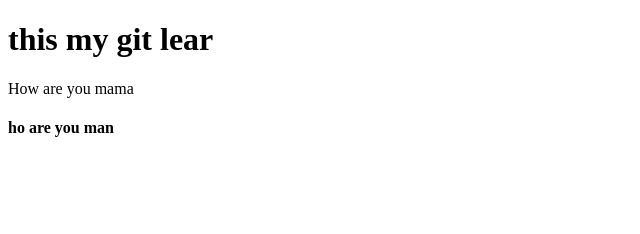
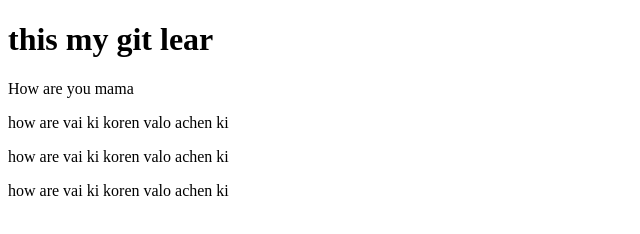
Before and after one commit to sumanpatwary/learn-programming-hero, a plain HTML site: page index.html in a window 1280 px wide. Shown: the whole page, without its empty margins (0-640 px from the left). Drawn offline with Linux system fonts and the light colour scheme.

Commit message:
add korlam p

```diff
--- a/index.html
+++ b/index.html
@@ -9,6 +9,10 @@
 <body>
     <h1>this my git lear</h1>
     <div><div class="box">How are you mama</div></div>
-   <h4>ho are you man</h4>
+
+ <p>how are vai ki koren valo achen ki</p>
+ <p>how are vai ki koren valo achen ki</p>
+ <p>how are vai ki koren valo achen ki</p>
+
 </body>
 </html>
```
